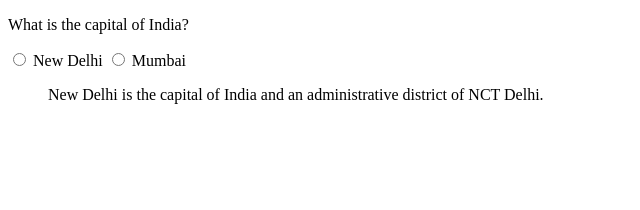
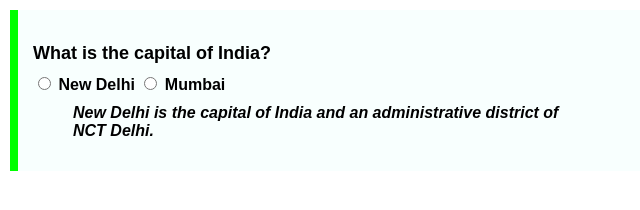
Before and after one commit to acciojob/trivia-Pankaj-Sharmaa, a website: page main.html in a window 1280 px wide. Shown: the whole page, without its empty margins (0-640 px from the left). Drawn offline with Linux system fonts and the light colour scheme.

Commit message:
created a submission

```diff
--- a/styles.css
+++ b/styles.css
@@ -1,2 +1,24 @@
+body {
+    font-family: Arial, sans-serif;
+    margin: 0;
+    padding: 0;
+}
 
-/* Your CSS Code here. */
+.quiz-question {
+    max-width: 600px;
+    margin: 10px;
+    padding: 15px;
+    border-left: 8px solid #00ff00; /* Green color */
+    background-color: #f8fffe;
+    font-weight: bold;
+}
+
+.question {
+    font-size: 18px;
+    margin-bottom: 10px;
+}
+
+.quotation {
+    margin-top: 10px;
+    font-style: italic;
+}
```
